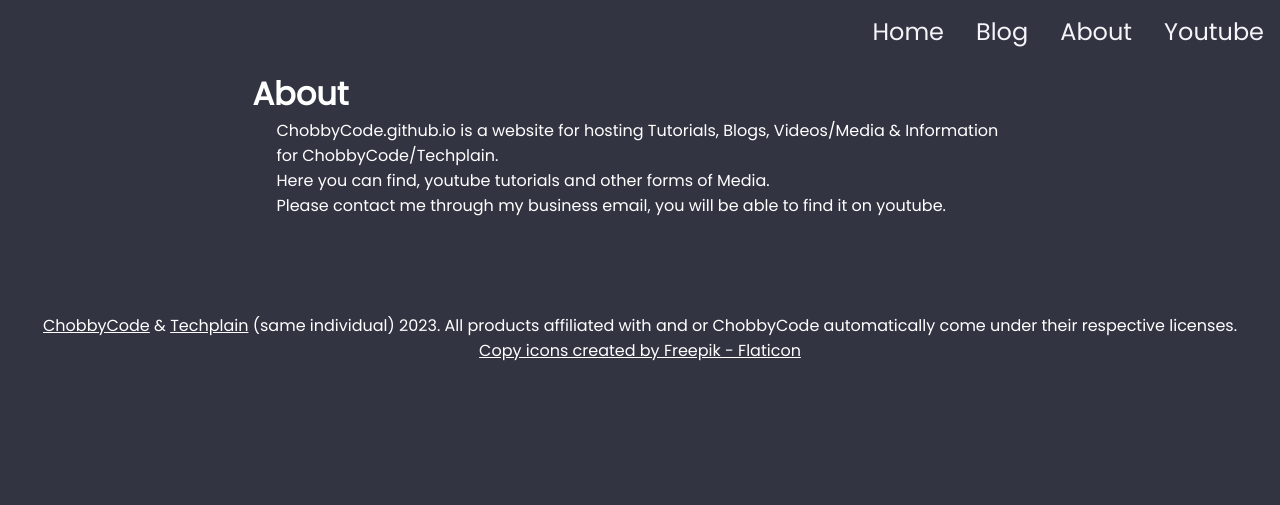
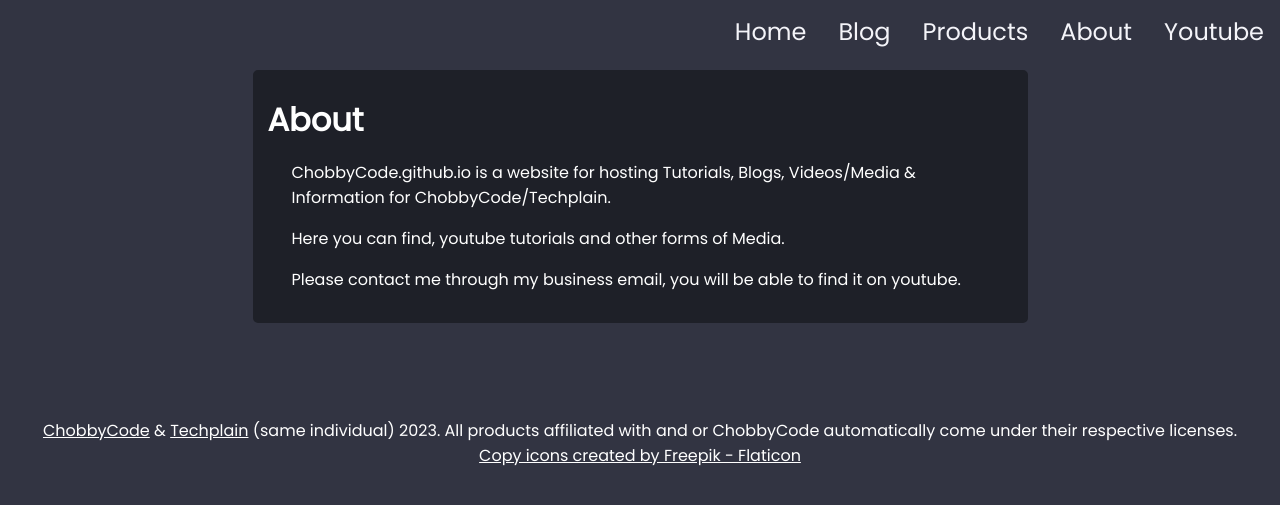
Before and after one commit to ChobbyCode/ChobbyCode.github.io, a Jekyll site: the page built from about.md, in a window 1280 px wide. Shown: the top 505 px of the page. Built offline with Jekyll 4.4.1, drawn with Linux system fonts in a browser that asks for light colours; our own code applies the rules of GitHub Pages for plain Markdown files.

Commit message:
Added Products Page

```diff
--- a/_includes/nav.html
+++ b/_includes/nav.html
@@ -3,6 +3,7 @@
         <ul style="font-family: PoppinsBold; font-size:150%; ">
             <li><a href="/home/">Home</a></li>
             <li><a href="/blog/">Blog</a></li>
+            <li><a href="/products/">Products</a></li>
             <li><a href="/about/">About</a></li>
             <li><a href="https://www.youtube.com/channel/UCGTBbWzzWBv3qTStI30zklw">Youtube</a>
             </li>
--- a/_layouts/default.html
+++ b/_layouts/default.html
@@ -3,6 +3,10 @@
 ---
 <div id="colTwo">
 
-    {{ content }}
+    <div class="post">
+
+        <p>{{ content }}</p>
+
+    </div>
 
 </div>
--- a/_layouts/home.html
+++ b/_layouts/home.html
@@ -25,7 +25,7 @@
 
         <section style="text-align: center;">
             <h2 class="animate-on-scroll">What is Techplain?</h2>
-            <h3 class="animate-on-scroll">Techplain is a English youtube channel, which specialises in technology
+            <h3 class="animate-on-scroll">Techplain is a English youtube channel, which specializes in technology
                 & computer related content.<br> This is the techplain website, this is where the media will be posted
                 and written up into text form, for easier consumption.
             </h3>
--- a/css/default.css
+++ b/css/default.css
@@ -31,7 +31,7 @@
     border-width: 15px;
     border-style: solid;
     margin-bottom: 50px;
-    border-top-color:cadetblue;
+    /*border-top-color:cadetblue;*/
     border-top-width:10px
 }
 
```
Also changed, not shown: products.md (added, +19 -0 lines).
